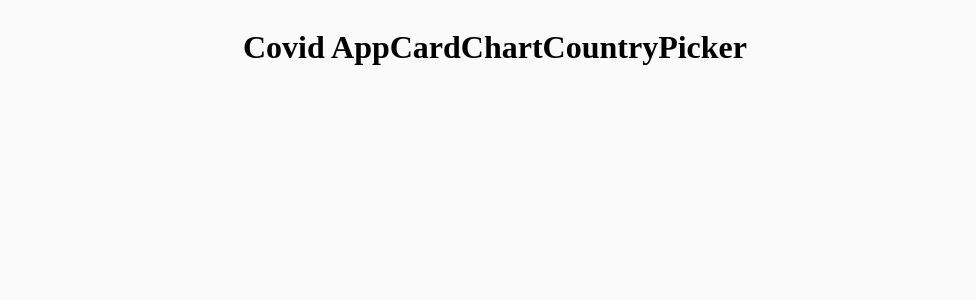
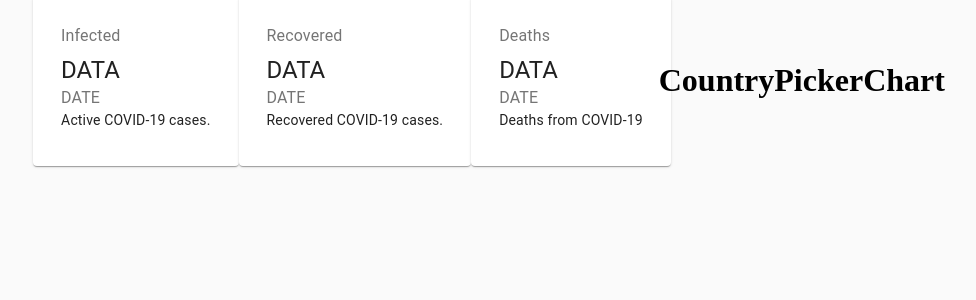
Before and after one commit to AhadKhan98/COVID-19-Tracker, a React (Create React App) app in the folder react-frontend/: page / in a window 1280 px wide. Shown: the top 300 px of the page, without its empty margins (145-1121 px from the left). Built offline with nearby package versions, Linux system fonts and the light colour scheme; no server answers.

Commit message:
create cards component with placeholder data

```diff
--- a/react-frontend/src/App.js
+++ b/react-frontend/src/App.js
@@ -1,6 +1,6 @@
 import React from "react";
 
-import { Card, Chart, CountryPicker } from "./components";
+import { Cards, Chart, CountryPicker } from "./components";
 import styles from "./App.module.css";
 import { fetchData } from "./api";
 
@@ -17,10 +17,9 @@ class App extends React.Component {
   render() {
     return (
       <div className={styles.container}>
-        <h1>Covid App</h1>
-        <Card data={this.state.data} />
+        <Cards data={this.state.data} />
+        <CountryPicker />
         <Chart />
-        <CountryPicker />
       </div>
     );
   }
--- a/react-frontend/src/components/Card/Card.jsx
+++ /dev/null
@@ -1,9 +0,0 @@
-import React from 'react';
-
-const Card = () => {
-    return (
-        <h1>Card</h1>
-    )
-}
-
-export default Card;
--- /dev/null
+++ b/react-frontend/src/components/Cards/Cards.jsx
@@ -0,0 +1,39 @@
+import React from 'react';
+import {Card, CardContent, Typography, Grid, StylesProvider} from "@material-ui/core";
+
+import styles from './Cards.module.css';
+
+const Cards = (props) => {
+    return (
+        <div className={styles.container}>
+            <Grid container spacing={3} justify="center">
+            <Grid item component={Card}>
+                <CardContent>
+                    <Typography color="textSecondary" gutterBottom>Infected</Typography>
+                    <Typography variant="h5">DATA</Typography>
+                    <Typography color="textSecondary">DATE</Typography>
+                    <Typography variant="body2">Active COVID-19 cases.</Typography>
+                </CardContent>
+            </Grid>
+            <Grid item component={Card}>
+                <CardContent>
+                    <Typography color="textSecondary" gutterBottom>Recovered</Typography>
+                    <Typography variant="h5">DATA</Typography>
+                    <Typography color="textSecondary">DATE</Typography>
+                    <Typography variant="body2">Recovered COVID-19 cases.</Typography>
+                </CardContent>
+            </Grid>
+            <Grid item component={Card}>
+                <CardContent>
+                    <Typography color="textSecondary" gutterBottom>Deaths</Typography>
+                    <Typography variant="h5">DATA</Typography>
+                    <Typography color="textSecondary">DATE</Typography>
+                    <Typography variant="body2">Deaths from COVID-19</Typography>
+                </CardContent>
+            </Grid>
+            </Grid>
+        </div>
+    )
+}
+
+export default Cards;
--- a/react-frontend/src/components/index.js
+++ b/react-frontend/src/components/index.js
@@ -1,3 +1,3 @@
-export { default as Card } from "./Card/Card";
+export { default as Cards } from "./Cards/Cards";
 export { default as Chart } from "./Chart/Chart";
 export { default as CountryPicker } from "./CountryPicker/CountryPicker";
```
Also changed, not shown: react-frontend/src/components/Cards/Cards.module.css (added).
